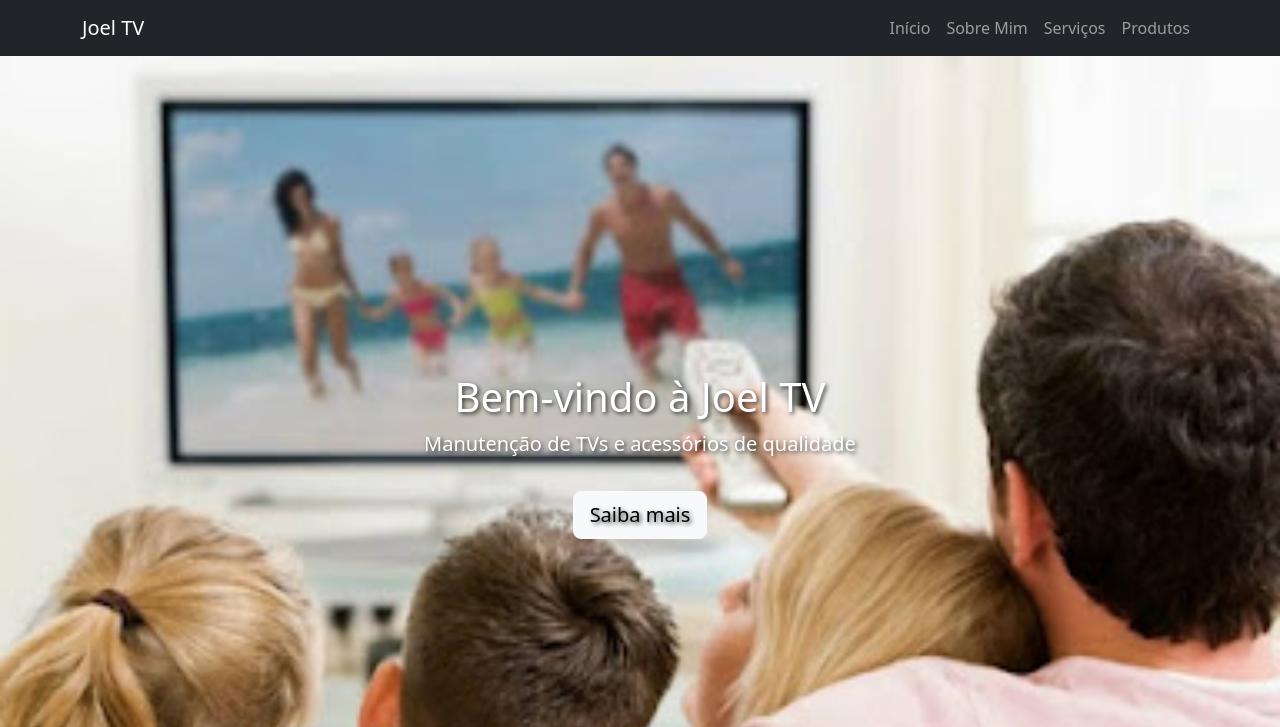
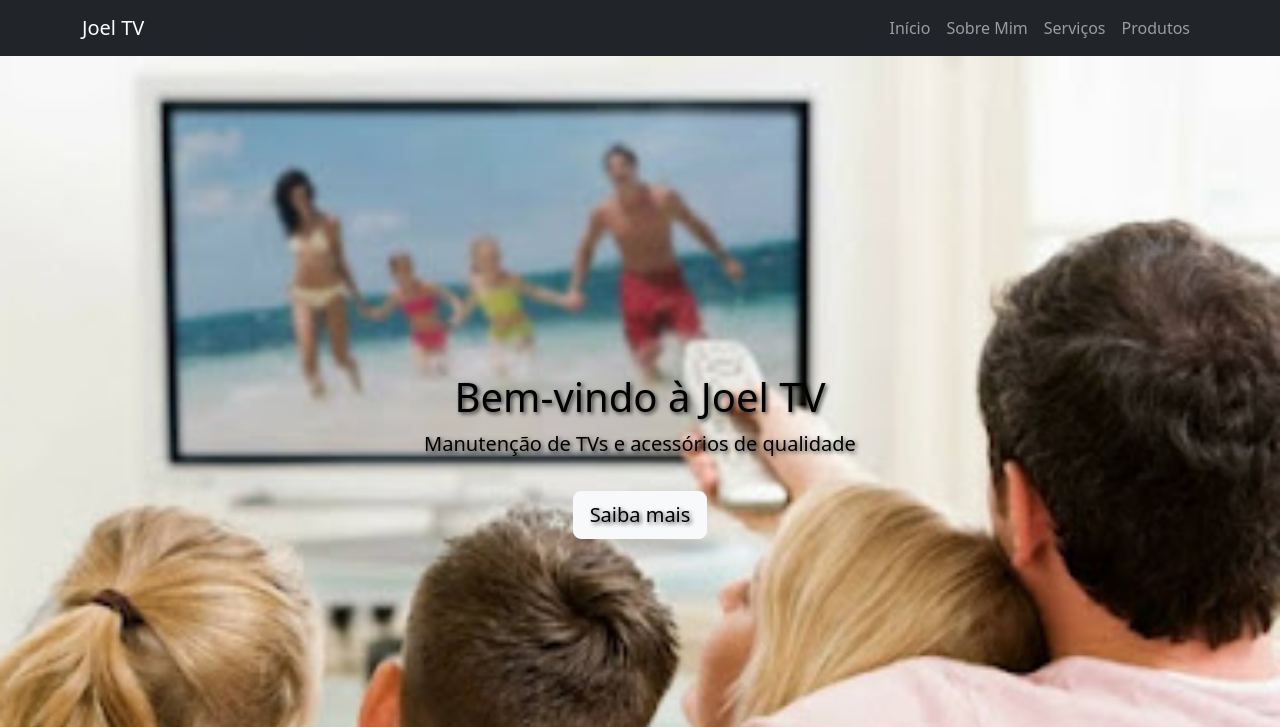
Before and after one commit to josevanderleineto/joeltv, a website built with Vite: page index.html in a window 1280 px wide. Shown: the top 727 px of the page. Built offline with nearby package versions, Linux system fonts and the light colour scheme.

Commit message:
muadno cor de texto

```diff
--- a/index.html
+++ b/index.html
@@ -14,7 +14,7 @@
   <body>
     <!-- Hero Section -->
     <header class="hero">
-      <div class="container text-center ">
+      <div class="container text-center text-black">
         <h1>Bem-vindo à Joel TV</h1>
         <p class="lead">Manutenção de TVs e acessórios de qualidade</p>
         <a href="#services" class="btn btn-light btn-lg mt-3">Saiba mais</a>
```
